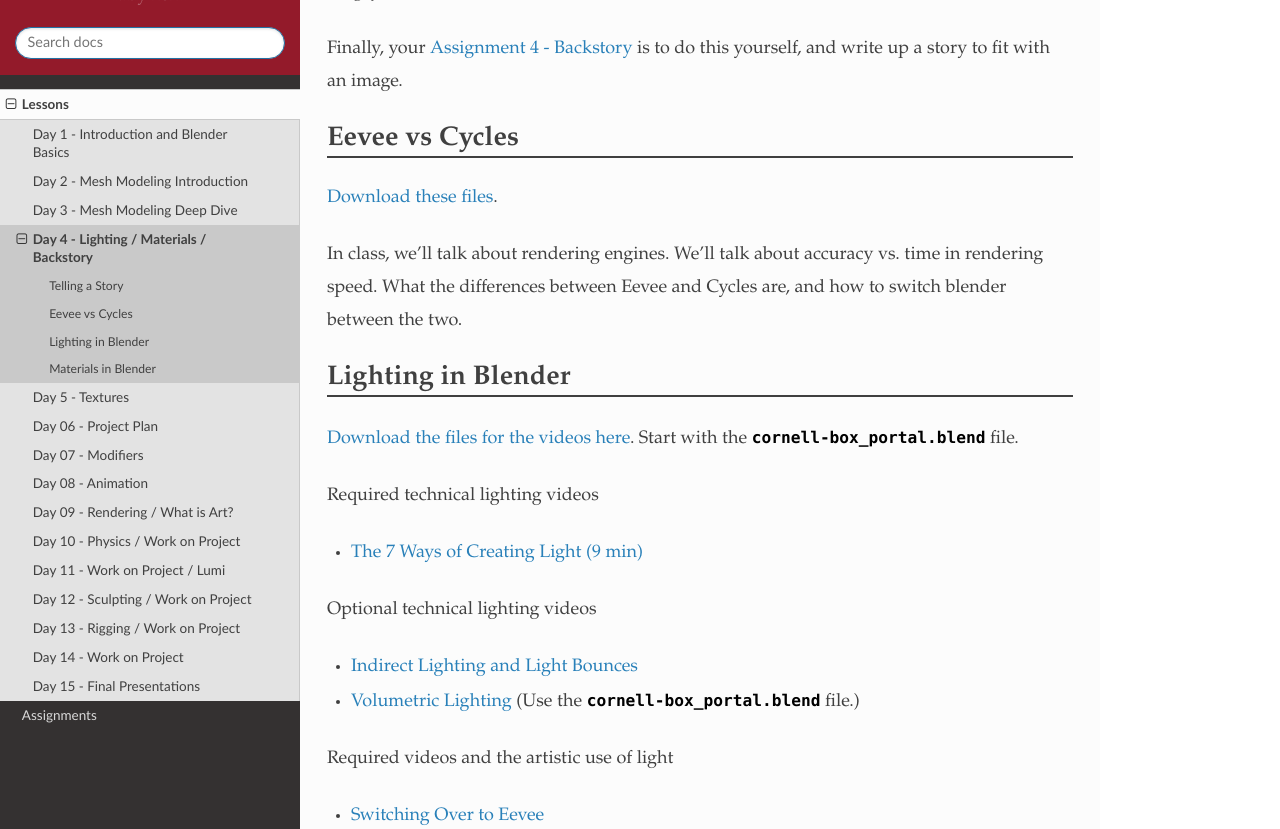
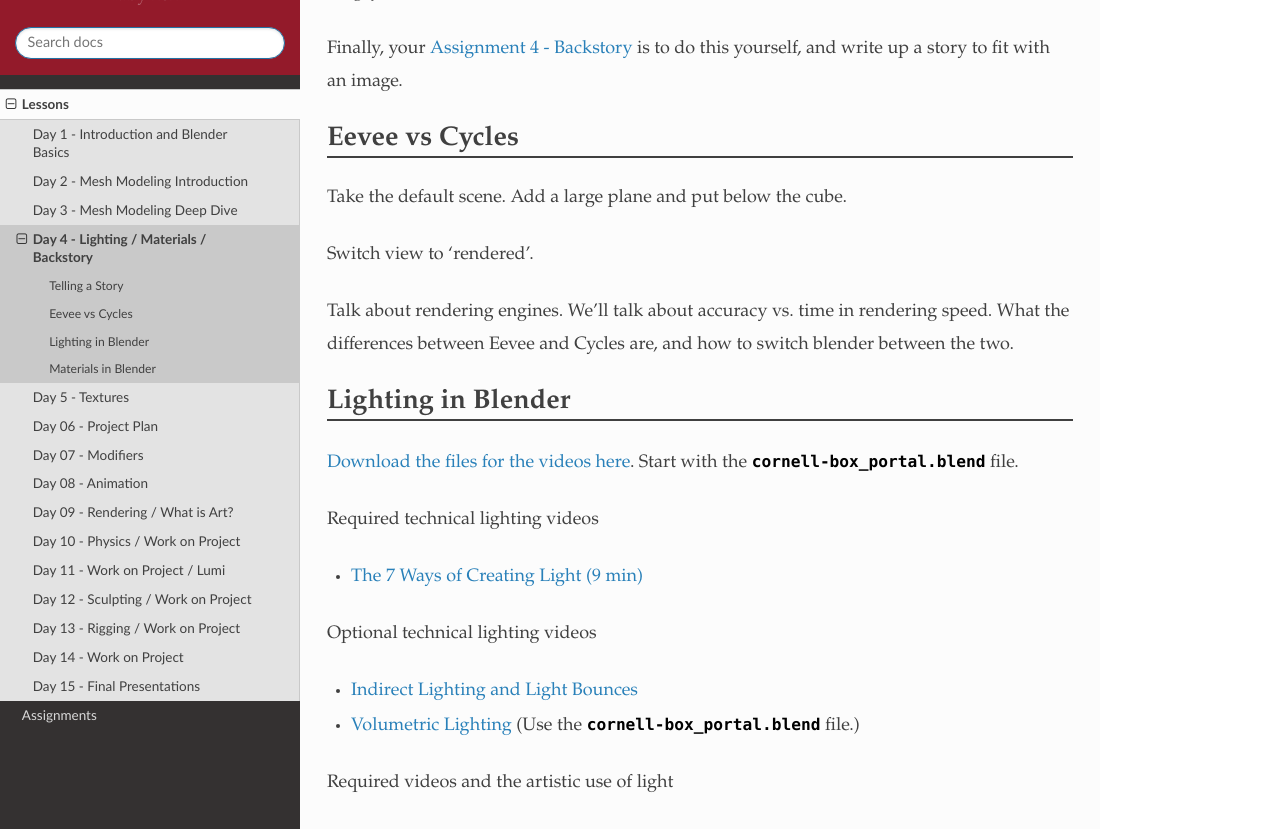
Before and after one commit to pvcraven/3d_graphics_class, a Sphinx documentation site: the page built from source/lessons/day_04/day_04.rst, in a window 1280 px wide and 900 px high, scrolled down 1613 px, cut to the strip 71-900 px from the top of the window. Built offline with Sphinx 7.4.7 and the Read the Docs theme 2.0.0, drawn with Linux system fonts in a browser that asks for light colours.

Commit message:
Update day_04.rst

```diff
--- a/source/lessons/day_04/day_04.rst
+++ b/source/lessons/day_04/day_04.rst
@@ -38,9 +38,11 @@ to fit with an image.
 Eevee vs Cycles
 ---------------
 
-`Download these files <../../_static/fundamentals-of-lighting_source-files.zip>`_.
+Take the default scene. Add a large plane and put below the cube.
 
-In class, we'll talk about rendering engines. We'll talk about accuracy vs.
+Switch view to 'rendered'.
+
+Talk about rendering engines. We'll talk about accuracy vs.
 time in rendering speed. What the differences between Eevee and Cycles are,
 and how to switch blender between the two.
 
```
